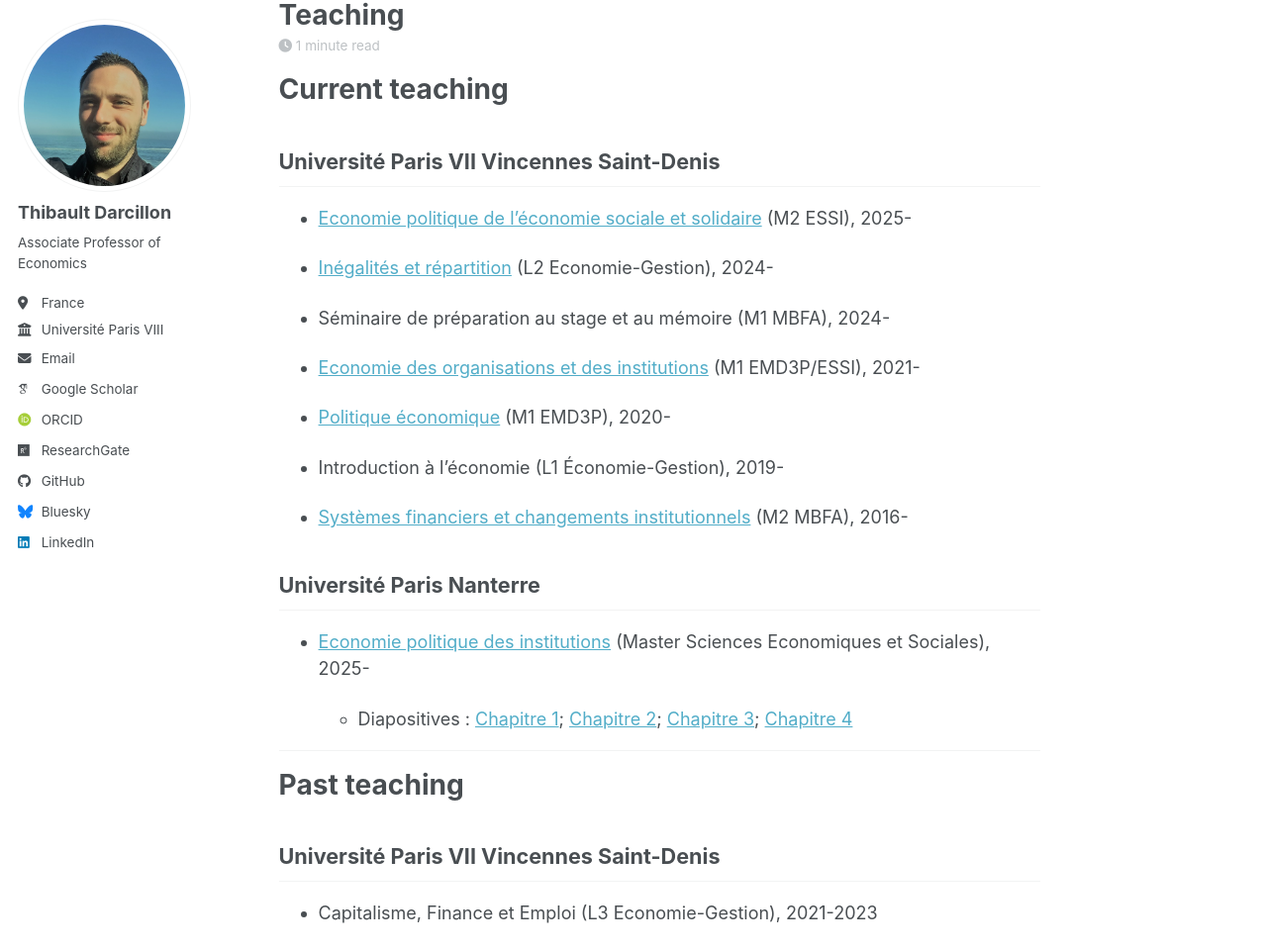
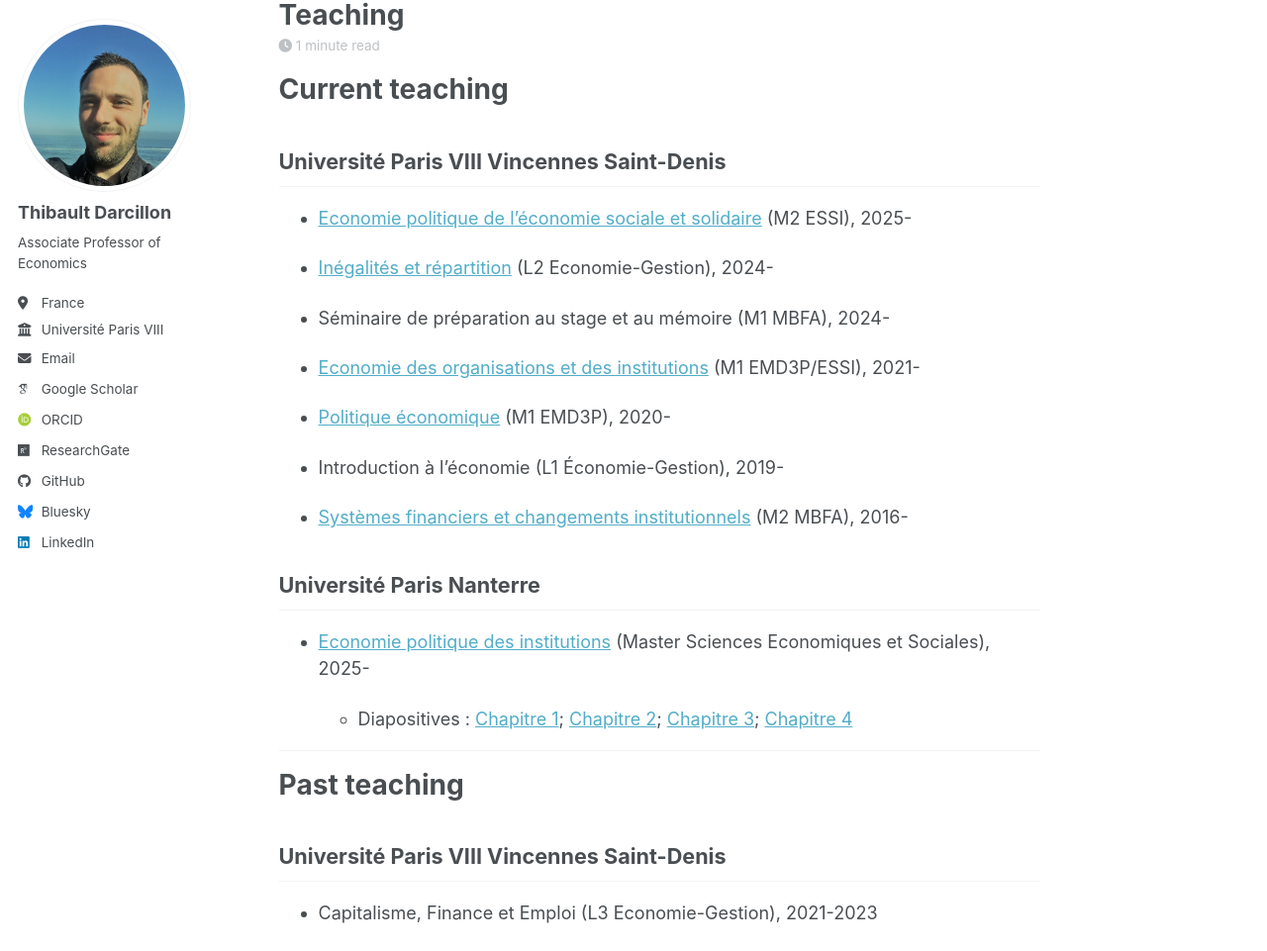
Before and after one commit to thibaultdarcillon/thibaultdarcillon.github.io, a Jekyll site: the page built from _pages/teaching.md, in a window 1280 px wide and 1400 px high. Shown: the part 98-1059 px from the top of the window at 99% size. Built offline with Jekyll 4.4.1, drawn with Linux system fonts in a browser that asks for light colours; some web fonts are replaced; a script bundle is joined from its source files by our own code; library files that are not in the unit come from our copies.

Commit message:
Update research page

```diff
--- a/_pages/teaching.md
+++ b/_pages/teaching.md
@@ -7,7 +7,7 @@
 
 # Current teaching
 
-## Université Paris VII Vincennes Saint-Denis
+## Université Paris VIII Vincennes Saint-Denis
 
 - [Economie politique de l'économie sociale et solidaire](/assets/pdf/EcoPoESS_syllabus.pdf) (M2 ESSI), 2025-
 
@@ -33,7 +33,7 @@
 
 # Past teaching
 
-## Université Paris VII Vincennes Saint-Denis
+## Université Paris VIII Vincennes Saint-Denis
 
 - Capitalisme, Finance et Emploi (L3 Economie-Gestion), 2021-2023
 
```
